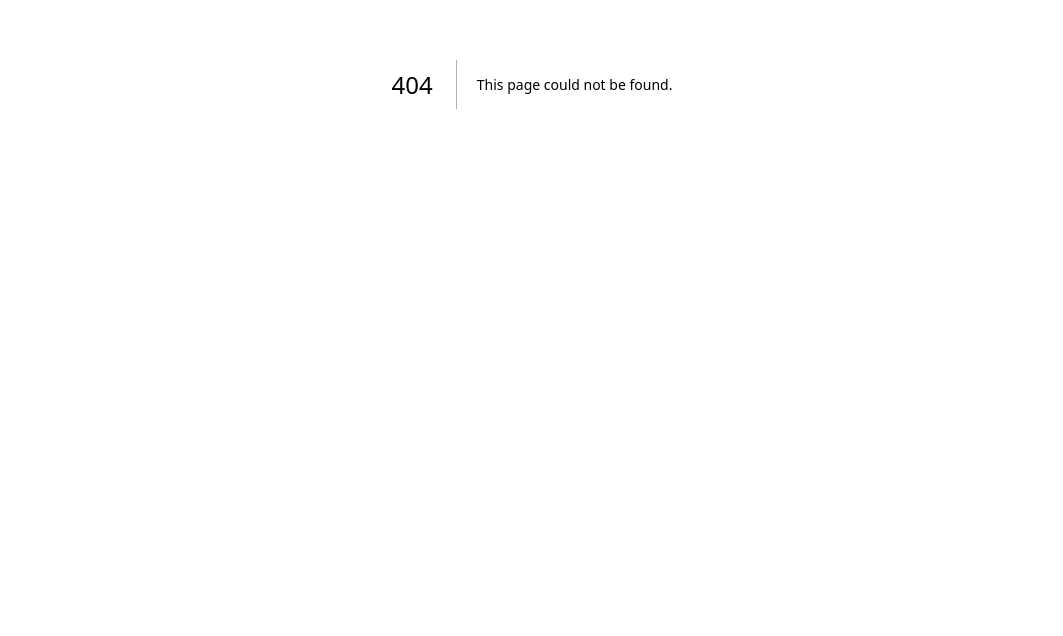
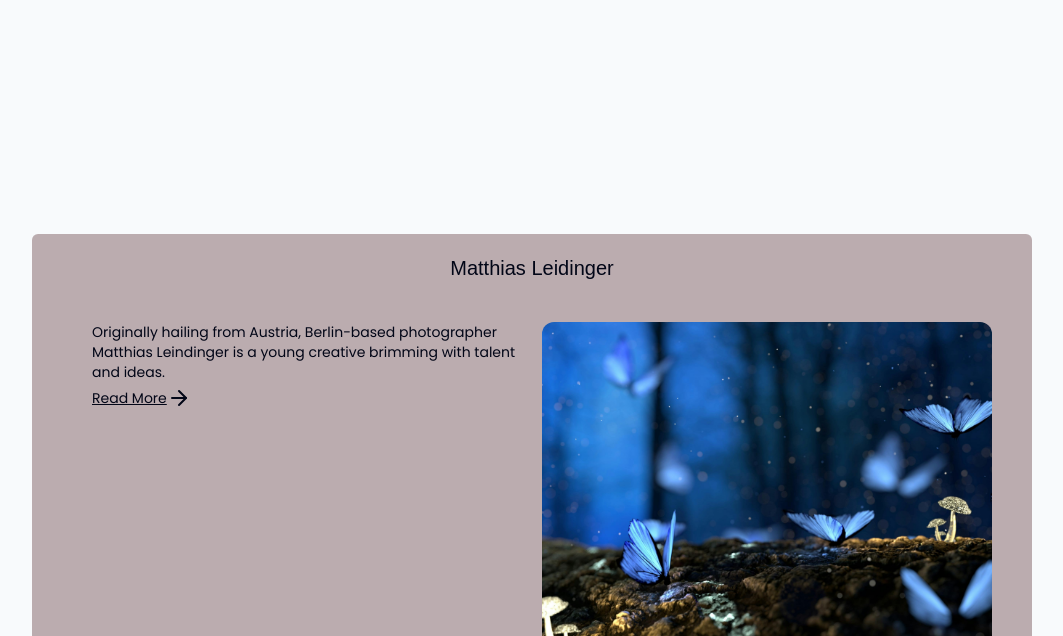
Before and after one commit to jagadeeshm2002/design-craft, a Next.js app: page /cards-parallax in a window 1280 px wide. Before the commit this address had no page. Shown: the part 316-952 px from the top of the page, without its empty margins (108-1171 px from the left). Before the commit the page ends 800 px from the top, so only its background shows below. Built offline with nearby package versions, Linux system fonts and the light colour scheme; a web font is replaced by a local one.

Commit message:
added:cards-parallax

```diff
--- /dev/null
+++ b/src/app/(main)/cards-parallax/page.tsx
@@ -0,0 +1,172 @@
+"use client";
+import Lenis from "lenis";
+import { ArrowRightIcon } from "lucide-react";
+import Image from "next/image";
+import Link from "next/link";
+import React, { useEffect } from "react";
+
+interface PageProps {}
+
+const Page: React.FC<PageProps> = (props) => {
+  useEffect(() => {
+    const lenis = new Lenis({});
+    const raf = (time: any) => {
+      lenis.raf(time);
+      requestAnimationFrame(raf);
+    };
+    requestAnimationFrame(raf);
+  }, []);
+  return (
+    <div className="bg-slate-50 w-full min-h-screen flex justify-center items-center flex-col py-[50vh] relative">
+      {data.map((card, index) => {
+        return (
+          <Card
+            key={index}
+            title={card.title}
+            description={card.description}
+            src={card.src}
+            link={card.link}
+            color={card.color}
+            top={card.top}
+          />
+        );
+      })}
+    </div>
+  );
+};
+
+export default Page;
+interface CardProps {
+  title: string;
+  description: string;
+  src: string;
+  link: string;
+  color: string;
+  top?: string;
+}
+const data: CardProps[] = [
+  {
+    title: "Matthias Leidinger",
+
+    description:
+      "Originally hailing from Austria, Berlin-based photographer Matthias Leindinger is a young creative brimming with talent and ideas.",
+
+    src: "image1.jpg",
+
+    link: "#",
+
+    color: "#BBACAF",
+    top: "0",
+  },
+
+  {
+    title: "Clément Chapillon",
+
+    description:
+      "This is a story on the border between reality and imaginary, about the contradictory feelings that the insularity of a rocky, arid, and wild territory provokes”—so French photographer Clément Chapillon describes his latest highly captivating project Les rochers fauves (French for ‘The tawny rocks’).",
+
+    src: "image5.jpg",
+
+    link: "#",
+
+    color: "#977F6D",
+    top: "2%",
+  },
+
+  {
+    title: "Zissou",
+
+    description:
+      "Though he views photography as a medium for storytelling, Zissou’s images don’t insist on a narrative. Both crisp and ethereal, they’re encoded with an ambiguity—a certain tension—that lets the viewer find their own story within them.",
+
+    src: "image4.jpg",
+
+    link: "#",
+
+    color: "#C2491D",
+    top: "4%",
+  },
+  {
+    title: "Matthias Leidinger",
+
+    description:
+      "Originally hailing from Austria, Berlin-based photographer Matthias Leindinger is a young creative brimming with talent and ideas.",
+
+    src: "image6.jpg",
+
+    link: "#",
+
+    color: "#BBACAF",
+    top: "6%",
+  },
+
+  {
+    title: "Clément Chapillon",
+
+    description:
+      "This is a story on the border between reality and imaginary, about the contradictory feelings that the insularity of a rocky, arid, and wild territory provokes”—so French photographer Clément Chapillon describes his latest highly captivating project Les rochers fauves (French for ‘The tawny rocks’).",
+
+    src: "image4.jpg",
+
+    link: "#",
+
+    color: "#977F6D",
+    top: "8%",
+  },
+
+  {
+    title: "Zissou",
+
+    description:
+      "Though he views photography as a medium for storytelling, Zissou’s images don’t insist on a narrative. Both crisp and ethereal, they’re encoded with an ambiguity—a certain tension—that lets the viewer find their own story within them.",
+
+    src: "image3.jpg",
+
+    link: "#",
+
+    color: "#C2491D",
+    top: "10%",
+  },
+];
+
+const Card = ({ title, description, src, link, color, top }: CardProps) => {
+  const imagePath = `/images/mask-section-transition/${src}`;
+  return (
+    <div
+      className=" h-screen  flex  items-center justify-center sticky "
+      style={{ top: top }}
+    >
+      <div
+        style={{ backgroundColor: color }}
+        className="w-[1000px] h-[500px]  rounded-md px-5 relative flex flex-col justify-center items-center"
+      >
+        <div className="w-full flex justify-center items-center  my-5">
+          <p className="text-xl font-playwrite">{title}</p>
+        </div>
+        <div className="flex flex-row gap-5 h-full w-full p-5">
+          <div className="w-1/2 pl-5">
+            <p className="text-sm font-poppins ">{description}</p>
+            <Link
+              href={link}
+              className="text-sm font-poppins flex py-1 items-center underline"
+            >
+              Read More <ArrowRightIcon />
+            </Link>
+          </div>
+          <div className="w-1/2 h-full flex justify-center items-center">
+            <Image
+              src={imagePath}
+              alt=""
+              className="rounded-xl w-full h-full object-cover"
+              style={{ objectFit: "cover" }}
+              width={350}
+              height={200}
+              placeholder="blur"
+              blurDataURL={imagePath}
+            />
+          </div>
+        </div>
+      </div>
+    </div>
+  );
+};
--- a/src/app/page.tsx
+++ b/src/app/page.tsx
@@ -24,6 +24,7 @@ export default function Home() {
       name: "Text Gradient Scroll Opacity",
       link: "/text-gradient-scroll-opacity",
     },
+    { name: "Cards Parallax", link: "/cards-parallax" },
   ];
   return (
     <div className=" items-center justify-items-center min-h-screen sm:px-24 px-8 md:px-48 gap-16 py-10 sm:py-10 relative ">
```
